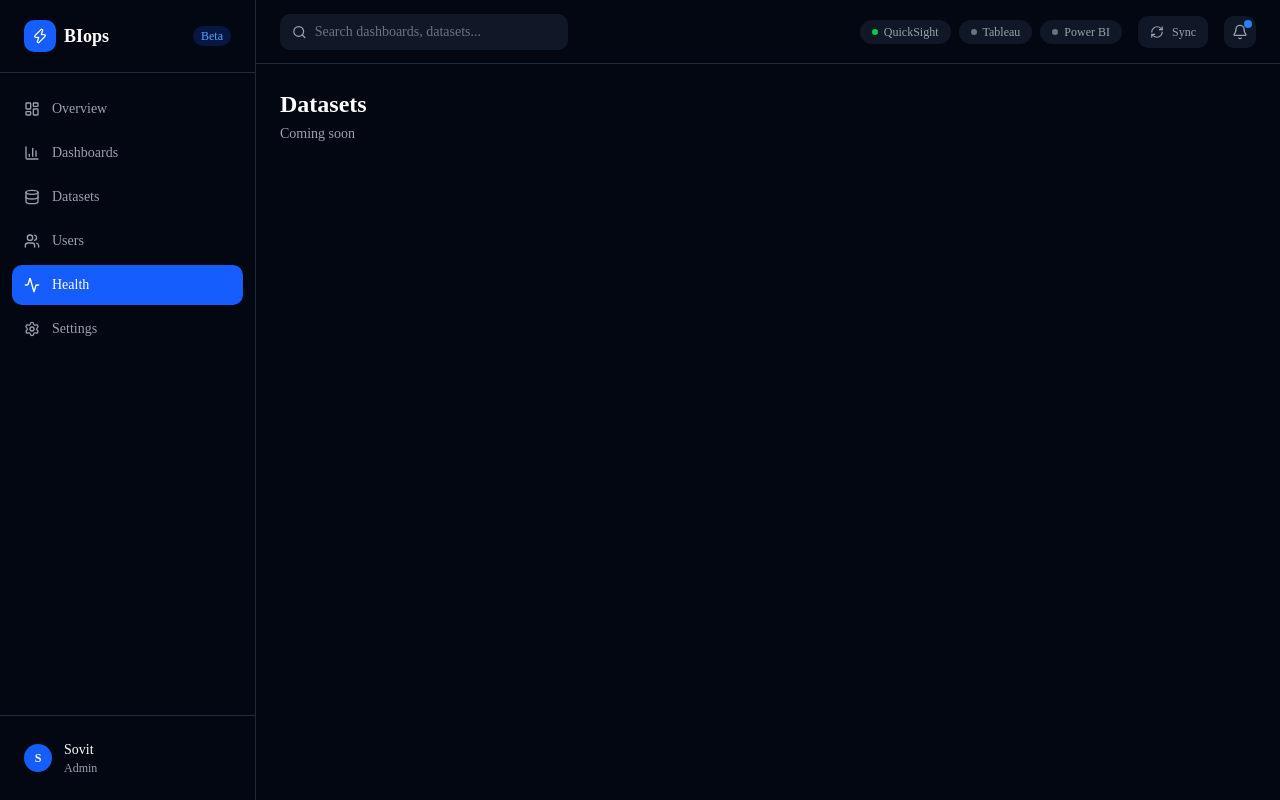
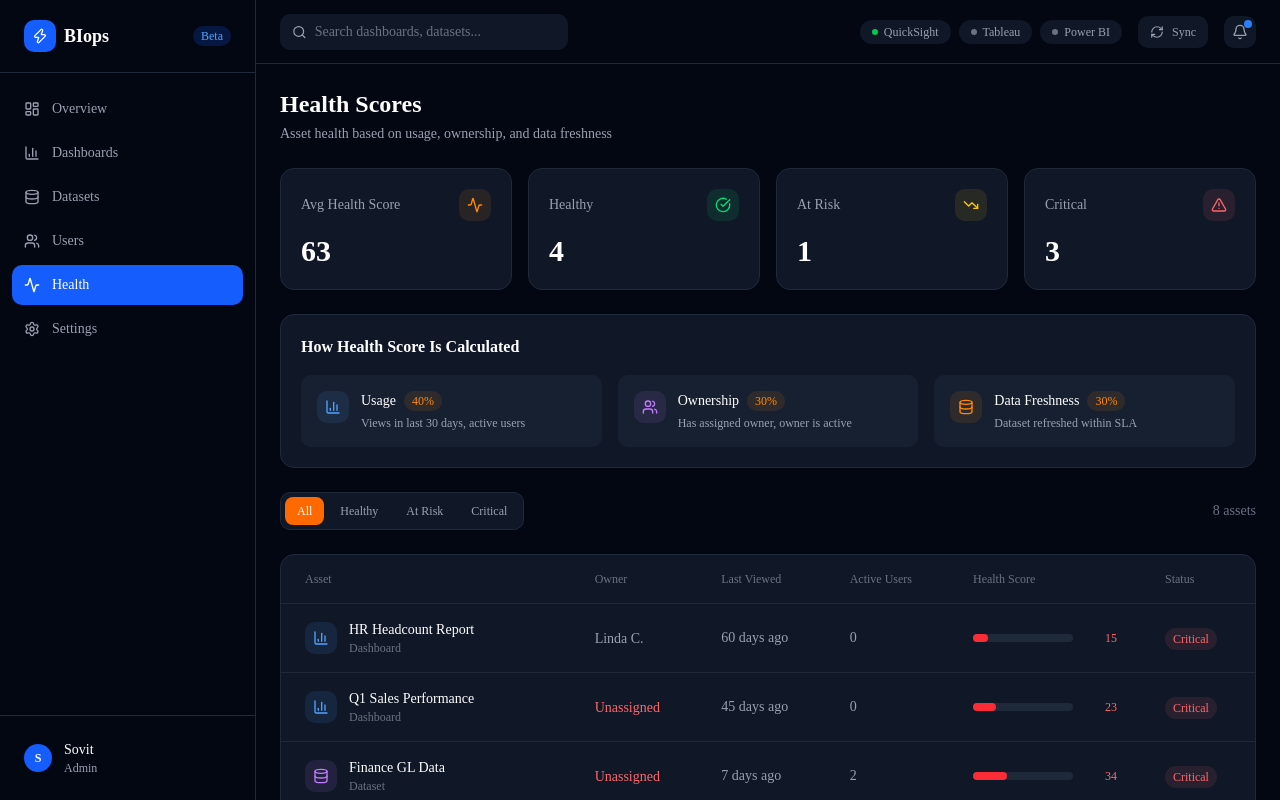
Before and after one commit to sovit-nayak/bi-ops-platform, a Next.js app: page /health in a window 1280 px wide. Built offline with nearby package versions, Linux system fonts and the light colour scheme.

Commit message:
feat: health scores page

```diff
--- a/src/app/(dashboard)/health/page.tsx
+++ b/src/app/(dashboard)/health/page.tsx
@@ -1,8 +1,190 @@
-export default function DatasetsPage() {
+"use client";
+
+import { useState } from "react";
+import { Activity, TrendingUp, TrendingDown, AlertTriangle, CheckCircle, BarChart3, Database, Users } from "lucide-react";
+
+const assets = [
+  { id: 1, name: "Executive Revenue Overview", type: "Dashboard", owner: "Sarah K.", health: 95, lastViewed: "2 hours ago", viewCount: 342, hasOwner: true, dataFresh: true, activeUsers: 12 },
+  { id: 2, name: "Marketing Attribution", type: "Dashboard", owner: "James R.", health: 82, lastViewed: "1 day ago", viewCount: 128, hasOwner: true, dataFresh: true, activeUsers: 8 },
+  { id: 3, name: "Customer Master", type: "Dataset", owner: "Priya M.", health: 67, lastViewed: "3 days ago", viewCount: 89, hasOwner: true, dataFresh: false, activeUsers: 5 },
+  { id: 4, name: "Q1 Sales Performance", type: "Dashboard", owner: "Unassigned", health: 23, lastViewed: "45 days ago", viewCount: 12, hasOwner: false, dataFresh: false, activeUsers: 0 },
+  { id: 5, name: "Product Usage Metrics", type: "Dashboard", owner: "Tom W.", health: 91, lastViewed: "5 hours ago", viewCount: 201, hasOwner: true, dataFresh: true, activeUsers: 15 },
+  { id: 6, name: "Finance GL Data", type: "Dataset", owner: "Unassigned", health: 34, lastViewed: "7 days ago", viewCount: 23, hasOwner: false, dataFresh: false, activeUsers: 2 },
+  { id: 7, name: "HR Headcount Report", type: "Dashboard", owner: "Linda C.", health: 15, lastViewed: "60 days ago", viewCount: 8, hasOwner: true, dataFresh: false, activeUsers: 0 },
+  { id: 8, name: "Finance P&L", type: "Dashboard", owner: "Sarah K.", health: 98, lastViewed: "1 hour ago", viewCount: 567, hasOwner: true, dataFresh: true, activeUsers: 20 },
+];
+
+function HealthBar({ score }: { score: number }) {
+  const color =
+    score >= 80 ? "bg-green-500" :
+    score >= 50 ? "bg-yellow-500" :
+    "bg-red-500";
   return (
-    <div>
-      <h1 className="text-2xl font-bold text-white">Datasets</h1>
-      <p className="text-gray-400 text-sm mt-1">Coming soon</p>
+    <div className="flex items-center gap-3">
+      <div className="flex-1 bg-gray-800 rounded-full h-2">
+        <div
+          className={`h-2 rounded-full ${color} transition-all`}
+          style={{ width: `${score}%` }}
+        />
+      </div>
+      <span className={`text-xs font-medium w-8 text-right ${
+        score >= 80 ? "text-green-400" :
+        score >= 50 ? "text-yellow-400" :
+        "text-red-400"
+      }`}>{score}</span>
     </div>
   );
 }
+
+function ScoreBadge({ score }: { score: number }) {
+  const label = score >= 80 ? "Healthy" : score >= 50 ? "At Risk" : "Critical";
+  const style = score >= 80
+    ? "text-green-400 bg-green-400/10"
+    : score >= 50
+    ? "text-yellow-400 bg-yellow-400/10"
+    : "text-red-400 bg-red-400/10";
+  return (
+    <span className={`text-xs font-medium px-2 py-1 rounded-full ${style}`}>
+      {label}
+    </span>
+  );
+}
+
+export default function HealthPage() {
+  const [filter, setFilter] = useState("all");
+
+  const healthy = assets.filter(a => a.health >= 80);
+  const atRisk = assets.filter(a => a.health >= 50 && a.health < 80);
+  const critical = assets.filter(a => a.health < 50);
+  const avgHealth = Math.round(assets.reduce((sum, a) => sum + a.health, 0) / assets.length);
+
+  const filtered = assets.filter(a =>
+    filter === "all" ? true :
+    filter === "healthy" ? a.health >= 80 :
+    filter === "at risk" ? a.health >= 50 && a.health < 80 :
+    filter === "critical" ? a.health < 50 : true
+  ).sort((a, b) => a.health - b.health);
+
+  return (
+    <div className="space-y-6">
+
+      {/* Header */}
+      <div>
+        <h1 className="text-2xl font-bold text-white">Health Scores</h1>
+        <p className="text-gray-400 text-sm mt-1">
+          Asset health based on usage, ownership, and data freshness
+        </p>
+      </div>
+
+      {/* Stats */}
+      <div className="grid grid-cols-4 gap-4">
+        {[
+          { label: "Avg Health Score", value: avgHealth, icon: Activity, color: "text-orange-400", bg: "bg-orange-400/10" },
+          { label: "Healthy", value: healthy.length, icon: CheckCircle, color: "text-green-400", bg: "bg-green-400/10" },
+          { label: "At Risk", value: atRisk.length, icon: TrendingDown, color: "text-yellow-400", bg: "bg-yellow-400/10" },
+          { label: "Critical", value: critical.length, icon: AlertTriangle, color: "text-red-400", bg: "bg-red-400/10" },
+        ].map((stat) => (
+          <div key={stat.label} className="bg-gray-900 rounded-xl p-5 border border-gray-800">
+            <div className="flex items-center justify-between mb-3">
+              <span className="text-gray-400 text-sm">{stat.label}</span>
+              <div className={`p-2 rounded-lg ${stat.bg}`}>
+                <stat.icon className={`w-4 h-4 ${stat.color}`} />
+              </div>
+            </div>
+            <div className="text-3xl font-bold text-white">{stat.value}</div>
+          </div>
+        ))}
+      </div>
+
+      {/* How Score Is Calculated */}
+      <div className="bg-gray-900 rounded-xl p-5 border border-gray-800">
+        <h2 className="text-white font-semibold mb-4">How Health Score Is Calculated</h2>
+        <div className="grid grid-cols-3 gap-4">
+          {[
+            { label: "Usage", desc: "Views in last 30 days, active users", weight: "40%", icon: BarChart3, color: "text-blue-400", bg: "bg-blue-400/10" },
+            { label: "Ownership", desc: "Has assigned owner, owner is active", weight: "30%", icon: Users, color: "text-purple-400", bg: "bg-purple-400/10" },
+            { label: "Data Freshness", desc: "Dataset refreshed within SLA", weight: "30%", icon: Database, color: "text-orange-400", bg: "bg-orange-400/10" },
+          ].map((factor) => (
+            <div key={factor.label} className="flex items-start gap-3 p-4 bg-gray-800/50 rounded-lg">
+              <div className={`p-2 rounded-lg ${factor.bg} shrink-0`}>
+                <factor.icon className={`w-4 h-4 ${factor.color}`} />
+              </div>
+              <div>
+                <div className="flex items-center gap-2">
+                  <span className="text-white text-sm font-medium">{factor.label}</span>
+                  <span className="text-xs text-orange-400 bg-orange-400/10 px-2 py-0.5 rounded-full">{factor.weight}</span>
+                </div>
+                <p className="text-xs text-gray-400 mt-1">{factor.desc}</p>
+              </div>
+            </div>
+          ))}
+        </div>
+      </div>
+
+      {/* Filter */}
+      <div className="flex items-center gap-3">
+        <div className="flex items-center gap-1 bg-gray-900 border border-gray-800 rounded-lg p-1">
+          {["all", "healthy", "at risk", "critical"].map((f) => (
+            <button
+              key={f}
+              onClick={() => setFilter(f)}
+              className={`text-xs px-3 py-1.5 rounded-md capitalize transition-all ${
+                filter === f
+                  ? "bg-orange-500 text-white"
+                  : "text-gray-400 hover:text-white"
+              }`}
+            >
+              {f}
+            </button>
+          ))}
+        </div>
+        <span className="text-sm text-gray-500 ml-auto">{filtered.length} assets</span>
+      </div>
+
+      {/* Asset Health Table */}
+      <div className="bg-gray-900 rounded-xl border border-gray-800 overflow-hidden">
+        <table className="w-full">
+          <thead>
+            <tr className="text-left text-xs text-gray-500 border-b border-gray-800">
+              <th className="px-6 py-4 font-medium">Asset</th>
+              <th className="px-6 py-4 font-medium">Owner</th>
+              <th className="px-6 py-4 font-medium">Last Viewed</th>
+              <th className="px-6 py-4 font-medium">Active Users</th>
+              <th className="px-6 py-4 font-medium w-48">Health Score</th>
+              <th className="px-6 py-4 font-medium">Status</th>
+            </tr>
+          </thead>
+          <tbody className="divide-y divide-gray-800">
+            {filtered.map((a) => (
+              <tr key={a.id} className="hover:bg-gray-800/50 transition-colors">
+                <td className="px-6 py-4">
+                  <div className="flex items-center gap-3">
+                    <div className={`p-2 rounded-lg ${a.type === "Dashboard" ? "bg-blue-400/10" : "bg-purple-400/10"}`}>
+                      {a.type === "Dashboard"
+                        ? <BarChart3 className="w-4 h-4 text-blue-400" />
+                        : <Database className="w-4 h-4 text-purple-400" />
+                      }
+                    </div>
+                    <div>
+                      <div className="text-white text-sm font-medium">{a.name}</div>
+                      <div className="text-xs text-gray-500">{a.type}</div>
+                    </div>
+                  </div>
+                </td>
+                <td className="px-6 py-4">
+                  <span className={`text-sm ${a.owner === "Unassigned" ? "text-red-400" : "text-gray-400"}`}>
+                    {a.owner}
+                  </span>
+                </td>
+                <td className="px-6 py-4 text-sm text-gray-400">{a.lastViewed}</td>
+                <td className="px-6 py-4 text-sm text-gray-400">{a.activeUsers}</td>
+                <td className="px-6 py-4 w-48"><HealthBar score={a.health} /></td>
+                <td className="px-6 py-4"><ScoreBadge score={a.health} /></td>
+              </tr>
+            ))}
+          </tbody>
+        </table>
+      </div>
+    </div>
+  );
+}
```
